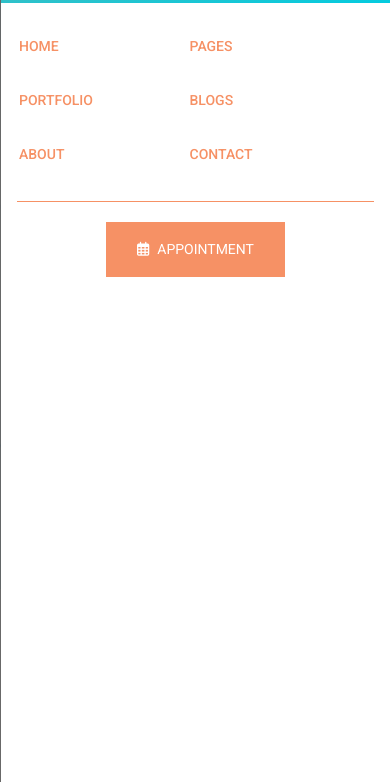
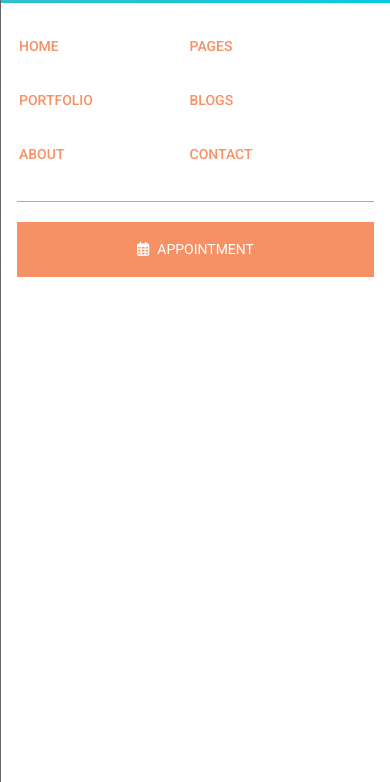
Before and after one commit to Opurbo2002/Dental, a plain HTML site: page index.html in a window 390 px wide. Both pictures are taken after a click on the button "Toggle navigation". Shown: the part 62-844 px from the top of the page. Drawn offline with Linux system fonts and the light colour scheme.

Commit message:
update responsive.css

```diff
--- a/assets/css/responsive.css
+++ b/assets/css/responsive.css
@@ -201,7 +201,7 @@
   	.offcanvas-header {background-image: linear-gradient(178deg, #f69165, #00cce1);}
 
   	.nav-link {font-weight:500;color: #00cce1;}
-  	.appoint {clip-path:none;width: 50%;margin: 20px auto;}
+  	.appoint {clip-path:none;margin: 20px auto;}
   	.appoint:hover {background-color: #00cce1; }
   	.navbar-nav { border-bottom: 1px solid #f69165;		padding-bottom: 20px;    flex-direction: row;    gap: 0px !important; }
   	.nav-item{margin: 15px auto;}
```
